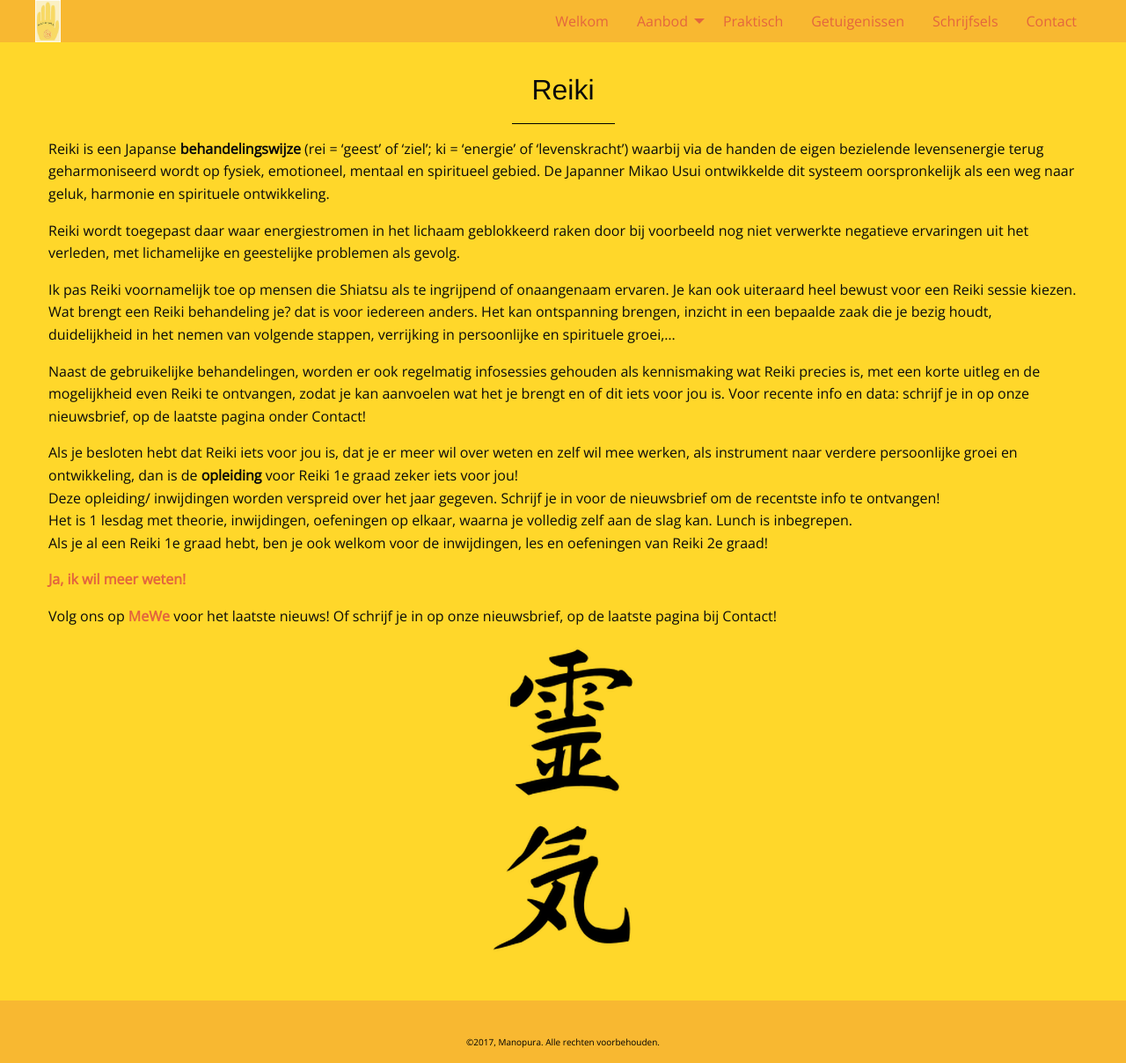
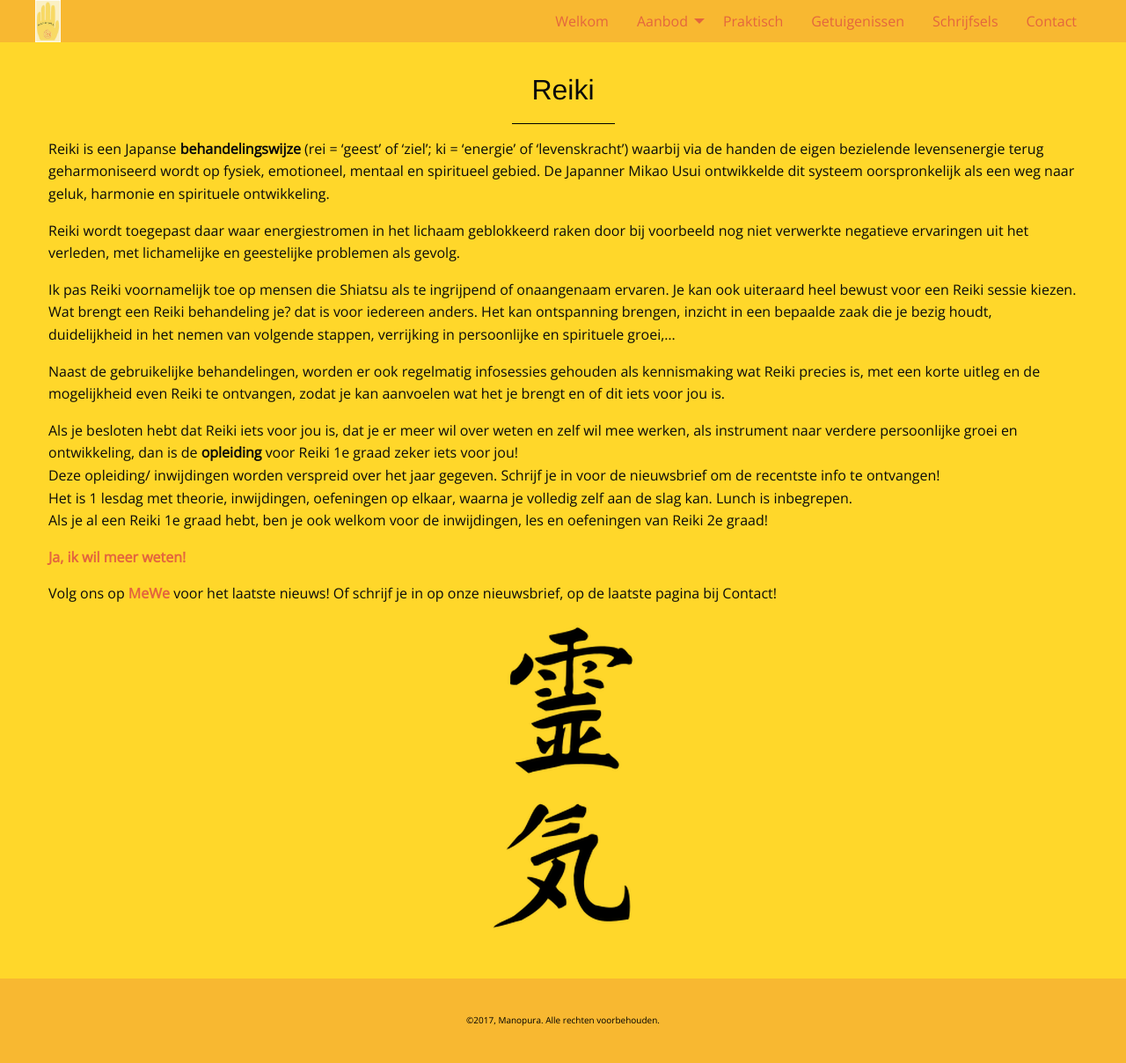
Before and after one commit to manopura/manopura.github.io, a Jekyll site: the page built from reiki.md, in a window 1280 px wide. Shown: the whole page at 88% size. Built offline with Jekyll 4.4.1, drawn with Linux system fonts in a browser that asks for light colours; nearby versions of some CDN libraries; our own code applies the rules of GitHub Pages for plain Markdown files; after the commit the page ends 1183 px from its top, so only the background shows below that.

Commit message:
Update reiki.md

```diff
--- a/reiki.md
+++ b/reiki.md
@@ -13,7 +13,7 @@ Ik pas Reiki voornamelijk toe op mensen die Shiatsu als te ingrijpend of onaange
 Je kan ook uiteraard heel bewust voor een Reiki sessie kiezen.
 Wat brengt een Reiki behandeling je? dat is voor iedereen anders. Het kan ontspanning brengen, inzicht in een bepaalde zaak die je bezig houdt, duidelijkheid in het nemen van volgende stappen, verrijking in persoonlijke en spirituele groei,...
 
-Naast de gebruikelijke behandelingen, worden er ook regelmatig infosessies gehouden als kennismaking wat Reiki precies is, met een korte uitleg en de mogelijkheid even Reiki te ontvangen, zodat je kan aanvoelen wat het je brengt en of dit iets voor jou is. Voor recente info en data: schrijf je in op onze nieuwsbrief, op de laatste pagina onder Contact!
+Naast de gebruikelijke behandelingen, worden er ook regelmatig infosessies gehouden als kennismaking wat Reiki precies is, met een korte uitleg en de mogelijkheid even Reiki te ontvangen, zodat je kan aanvoelen wat het je brengt en of dit iets voor jou is.
 
 Als je besloten hebt dat Reiki iets voor jou is, dat je er meer wil over weten en zelf wil mee werken, als instrument naar verdere persoonlijke groei en ontwikkeling, dan is de **opleiding** voor Reiki 1e graad zeker iets voor jou!
 Deze opleiding/ inwijdingen worden verspreid over het jaar gegeven. Schrijf je in voor de nieuwsbrief om de recentste info te ontvangen!
```
